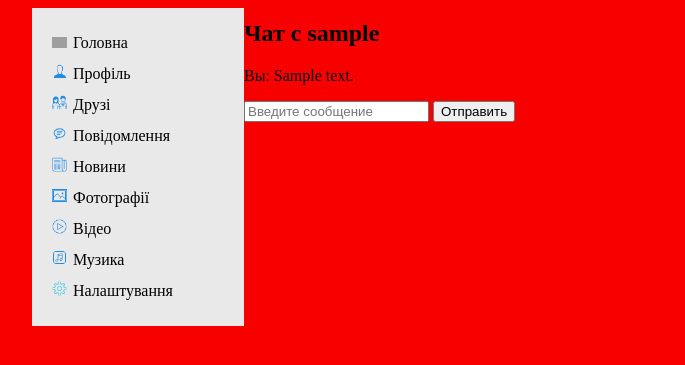
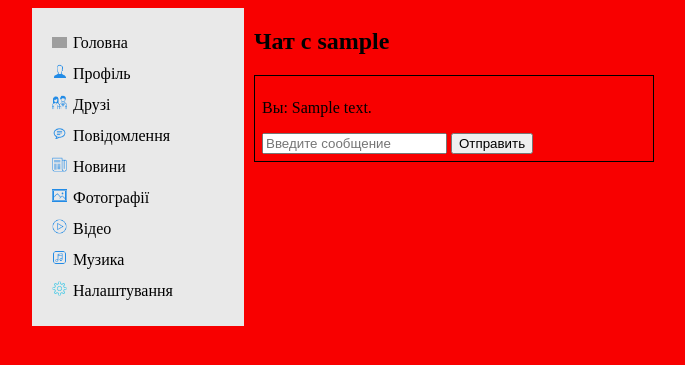
Before and after one commit to ZhankovVG/Ukrainian_social_network, a Django app: page /communications/chat/1/ in a window 1280 px wide. Shown: the part 35-400 px from the top of the page, without its empty margins (218-903 px from the left). Run offline with Django 4.2, Linux system fonts and the light colour scheme; a user stored in the database is signed in; tables that the repository leaves empty hold one stand-in row (values such as "Sample post"); grey boxes are pictures that could not be loaded.

Commit message:
the usual bug fixes

```diff
--- /dev/null
+++ b/static/profiles/css/all_messages/sending_messages.css
@@ -0,0 +1,10 @@
+.sending_messages {
+    width: 400px;
+    margin-left: 10px;
+}
+
+#chat-container {
+
+    border: 1px solid black;
+    padding: 7px;
+}
--- a/templates/communications/friend_messages.html
+++ b/templates/communications/friend_messages.html
@@ -2,7 +2,8 @@
 {% load static %}
 
 {% block content %}
-<main class="chat-with-friend">
+<main class="all_messages_with_friends">
+    <div class="sending_messages">
         <h2>Чат с {{ room.friend }}</h2>
         <div id="chat-container">
             <ul>
@@ -14,13 +15,14 @@
                 {% endif %}
                 {% endfor %}
             </ul>
-    </div>
-
             <form method="post" action="{% url 'communications:chat_with_friend' friend_id=room.friend.id %}">
                 {% csrf_token %}
                 <input type="text" name="message" id="message" placeholder="Введите сообщение">
                 <button type="submit">Отправить</button>
             </form>
+        </div>
+
+    </div>
 
     {% include 'includes/scripts.html' %}
 </main>
--- a/templates/includes/links.html
+++ b/templates/includes/links.html
@@ -7,5 +7,6 @@
 <link rel="stylesheet" href="{% static 'profiles/css/add_friends/friend_requests.css' %}">
 <link rel="stylesheet" href="{% static 'profiles/css/all_friends/all_friends.css' %}">
 <link rel="stylesheet" href="{% static 'profiles/css/all_messages/all_messages.css' %}">
+<link rel="stylesheet" href="{% static 'profiles/css/all_messages/sending_messages.css' %}">
 <link rel="shortcut icon" href="{% static 'profiles/img/ukr (2).png' %}">
 <link rel="stylesheet" href="https://cdn.jsdelivr.net/npm/bootstrap-icons@1.10.3/font/bootstrap-icons.css">
```
Lines whose indentation alone changed are shown as unchanged.
